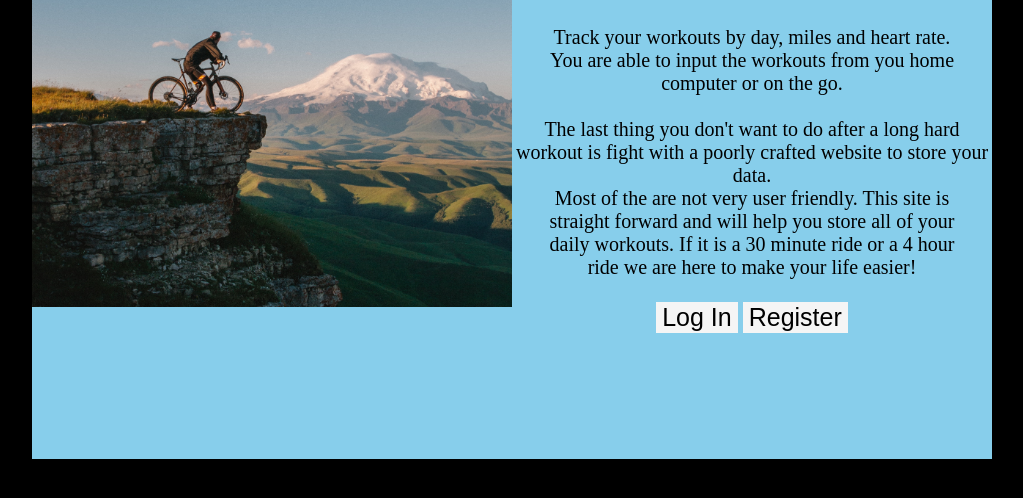
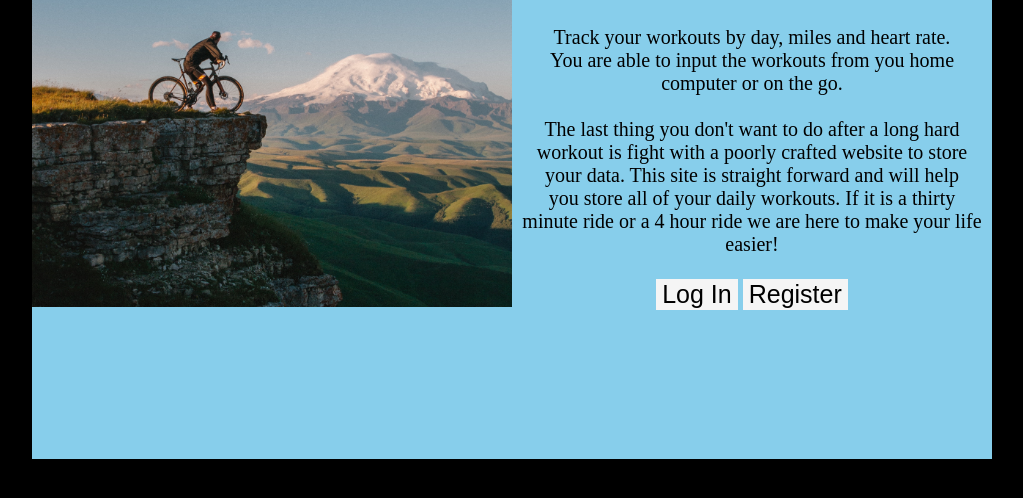
Before and after one commit to jhoglen1/capstone3, a website: page public/index.html in a window 1280 px wide. Shown: the part 236-734 px from the top of the page, without its empty margins (128-1151 px from the left). Drawn offline with nearby package versions, Linux system fonts and the light colour scheme.

Commit message:
fixing text

```diff
--- a/public/index.html
+++ b/public/index.html
@@ -24,12 +24,11 @@
 							You are able to input the workouts from you home <br>
 							computer or on the go. <br>
 					 <br>
-            	The last thing you don't want to do after a long hard <br>
-							workout is fight with a poorly crafted website to store your data.<br>
-							Most of the are not very user friendly. This site is <br>
-							straight forward and will help you store all of your<br>
-							daily workouts. If it is a 30 minute ride or a 4 hour<br>
-							 ride we are here to make your life easier!
+                        	The last thing you don't want to do after a long hard <br>
+							workout is fight with a poorly crafted website to store<br>
+							your data. This site is straight forward and will help<br>
+							you store all of your daily workouts. If it is a thirty <br>
+							minute ride or a 4 hour ride we are here to make your life easier!
 							 <br>
 							 <br>
 							 <button id="log-in">Log In</button>
```
